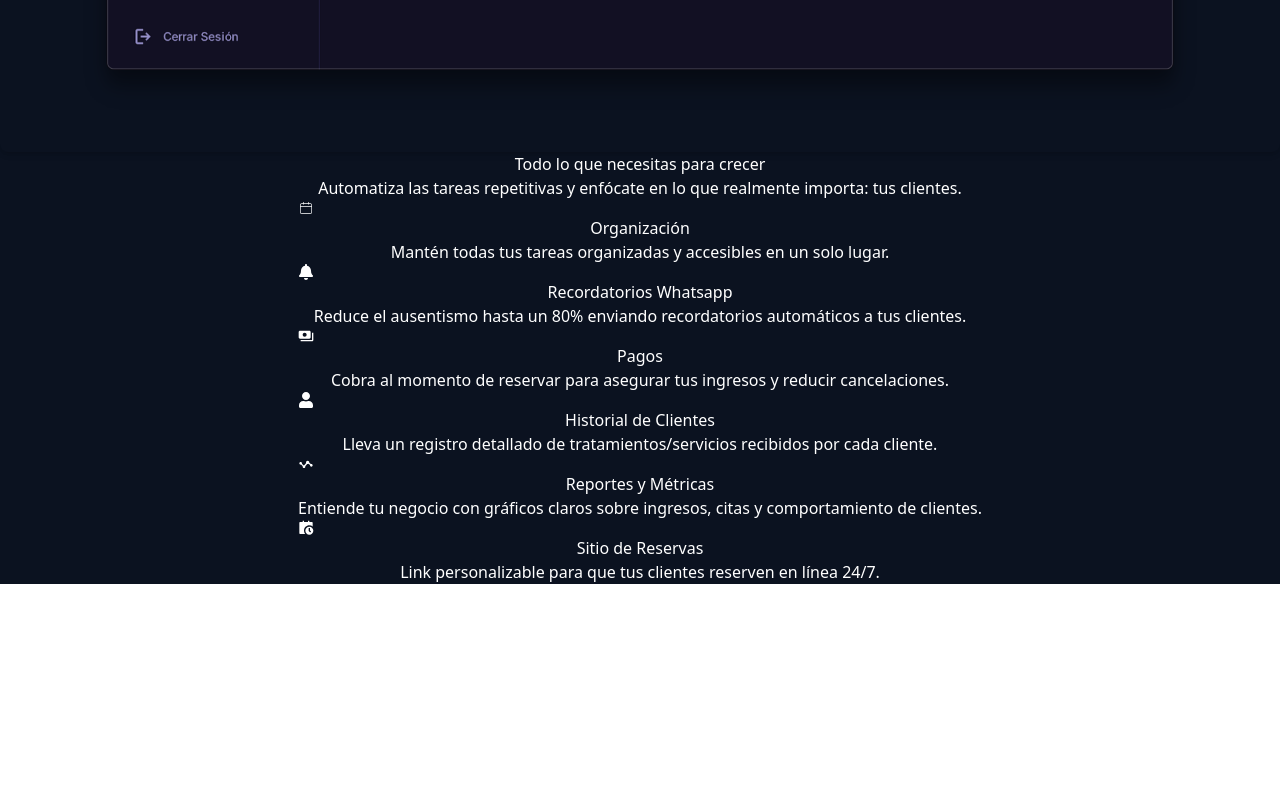
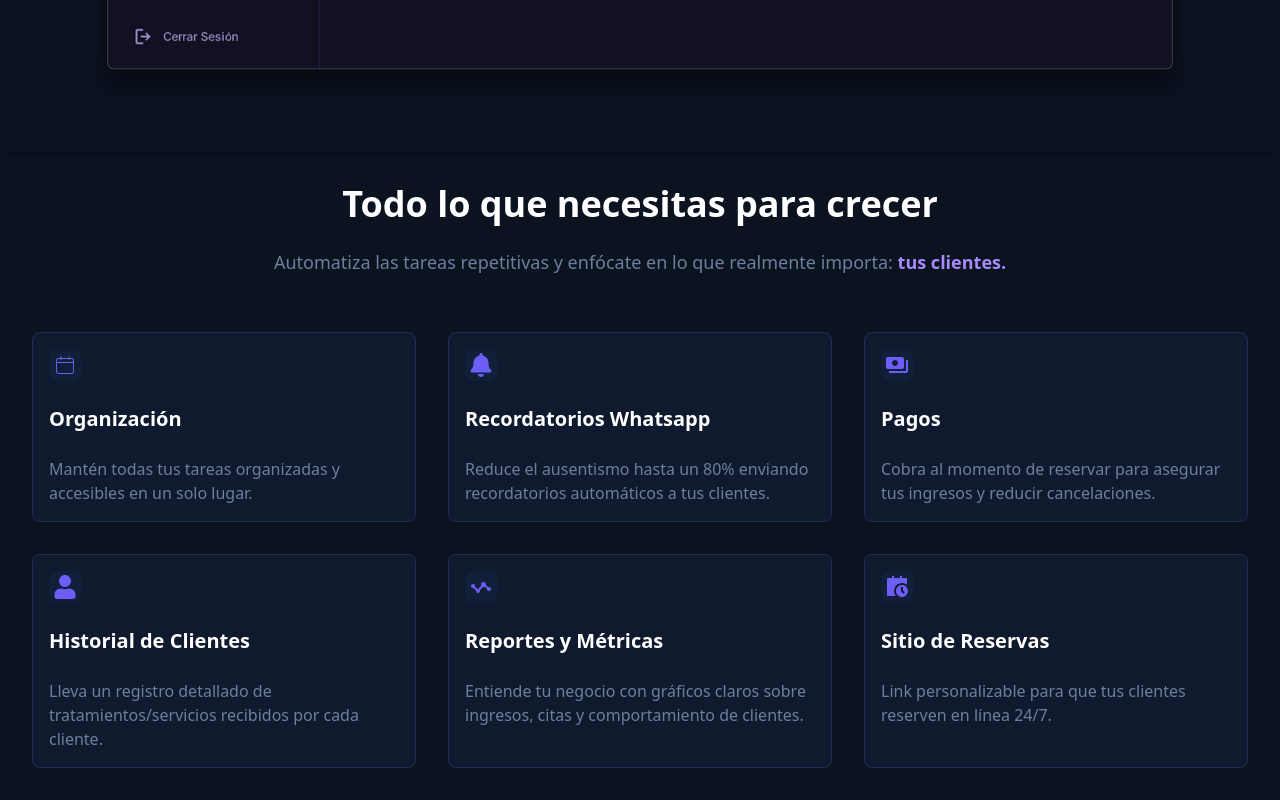
Before and after one commit to SoyTiyi/slotify-web, a React (Vite) app: page / in a window 1280 px wide. Shown: the part 1610-2410 px from the top of the page. Before the commit the page ends 2194 px from the top, so only its background shows below. Built offline with nearby package versions, Linux system fonts and the light colour scheme.

Commit message:
add styles on features and feature component

```diff
--- a/src/components/Features/Feature/Feature.tsx
+++ b/src/components/Features/Feature/Feature.tsx
@@ -6,10 +6,10 @@ interface Props {
 
 const Feature = ({ icon, title, description }: Props) => {
     return (
-        <div>
-            <div>{icon}</div>
-            <h3>{title}</h3>
-            <p>{description}</p>
+        <div className="flex flex-col text-white text-left gap-6 p-4 border border-border rounded-lg bg-surface transparent hover:bg-border/60 transition">
+            {icon}
+            <h3 className="text-xl font-semibold">{title}</h3>
+            <p className="text-muted font-medium">{description}</p>
         </div>
     );
 }
--- a/src/components/Features/Features.tsx
+++ b/src/components/Features/Features.tsx
@@ -17,37 +17,37 @@ type FeatureProps = {
 const features: FeatureProps[] = [
     {
         id: 1,
-        icon: <CiCalendar />,
+        icon: <CiCalendar className="text-primary h-8 w-8 bg-surface-2 border-border rounded-lg p-1"/>,
         title: "Organización",
         description: "Mantén todas tus tareas organizadas y accesibles en un solo lugar."
     },
     {
         id: 2,
-        icon: <FaBell />,
+        icon: <FaBell className="text-primary h-8 w-8 bg-surface-2 border-border rounded-lg p-1"/>,
         title: "Recordatorios Whatsapp",
         description: "Reduce el ausentismo hasta un 80% enviando recordatorios automáticos a tus clientes."
     },
     {
         id: 3,
-        icon: <MdPayments />,
+        icon: <MdPayments className="text-primary h-8 w-8 bg-surface-2 border-border rounded-lg p-1"/>,
         title: "Pagos",
         description: "Cobra al momento de reservar para asegurar tus ingresos y reducir cancelaciones."
     },
     {
         id: 4,
-        icon: <FaUser />,
+        icon: <FaUser className="text-primary h-8 w-8 bg-surface-2 border-border rounded-lg p-1"/>,
         title: "Historial de Clientes",
         description: "Lleva un registro detallado de tratamientos/servicios recibidos por cada cliente."
     },
     {
         id: 5,
-        icon: <BiStats />,
+        icon: <BiStats className="text-primary h-8 w-8 bg-surface-2 border-border rounded-lg p-1"/>,
         title: "Reportes y Métricas",
         description: "Entiende tu negocio con gráficos claros sobre ingresos, citas y comportamiento de clientes."
     },
     {
         id: 6,
-        icon: <RiCalendarScheduleFill />,
+        icon: <RiCalendarScheduleFill className="text-primary h-8 w-8 bg-surface-2 border-border rounded-lg p-1"/>,
         title: "Sitio de Reservas",
         description: "Link personalizable para que tus clientes reserven en línea 24/7."
     }
@@ -55,13 +55,13 @@ const features: FeatureProps[] = [
 
 const Features = () => {
   return (
-    <div className="flex flex-col items-center text-center text-white">
-      <h2>Todo lo que necesitas para crecer</h2>
-      <p>
+    <div className="flex flex-col items-center text-center text-white gap-6 p-8">
+      <h2 className="text-4xl font-semibold">Todo lo que necesitas para crecer</h2>
+      <p className="text-lg text-muted font-medium">
         Automatiza las tareas repetitivas y enfócate en lo que realmente
-        importa: tus clientes.
+        importa: <b className="text-accent-highlight font-semibold">tus clientes.</b>
       </p>
-      <div>
+      <div className="grid grid-cols-1 sm:grid-cols-2 lg:grid-cols-3 gap-8 mt-8">
         {features.map((feature) => (
           <Feature
             key={feature.id}
```
